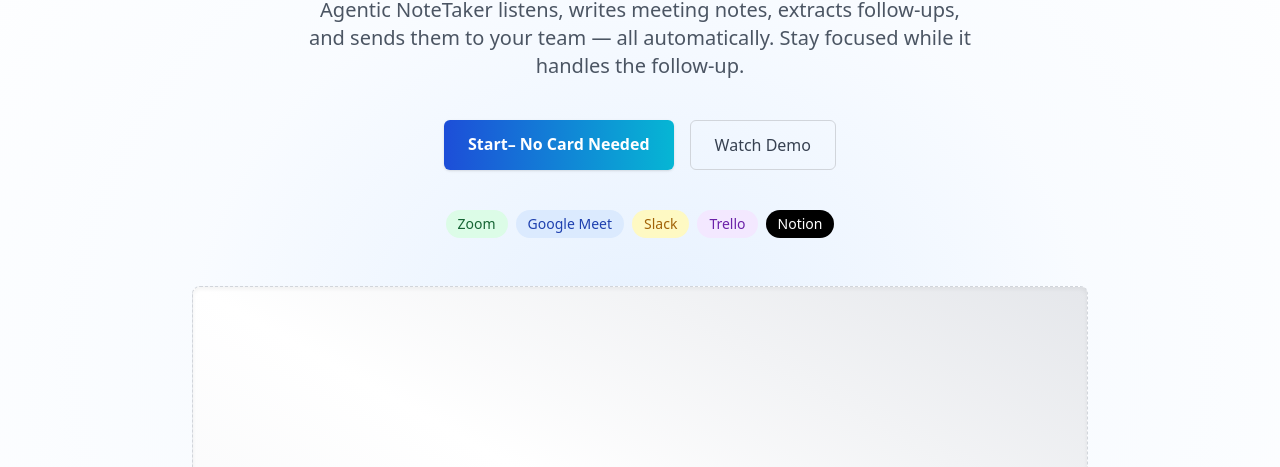
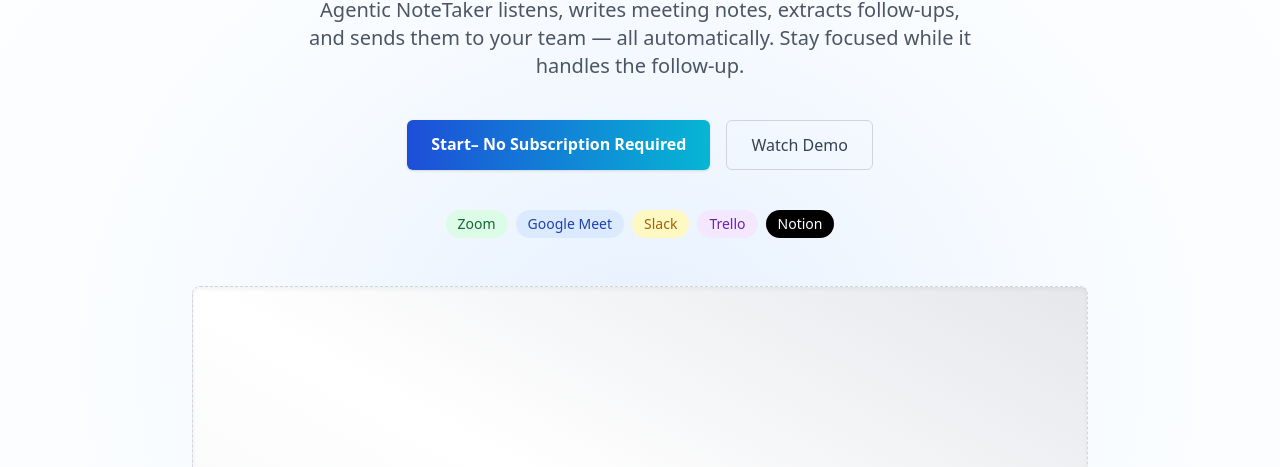
Before and after one commit to codebygs-sass/notetaker, a plain HTML site: page index.html in a window 1280 px wide. Shown: the part 333-800 px from the top of the page. Drawn offline with nearby package versions, Linux system fonts and the light colour scheme.

Commit message:
Change text

```diff
--- a/index.html
+++ b/index.html
@@ -389,7 +389,7 @@
             href="https://auth.albetora.com/signup"
             class="px-6 py-3 bg-gradient-to-r from-blue-700 to-cyan-500 text-white font-semibold rounded-md shadow hover:from-purple-600 hover:to-yellow-400 transition"
           >
-            Start– No Card Needed
+            Start– No Subscription Required
           </a>
           <a
             href="#demo"
```
